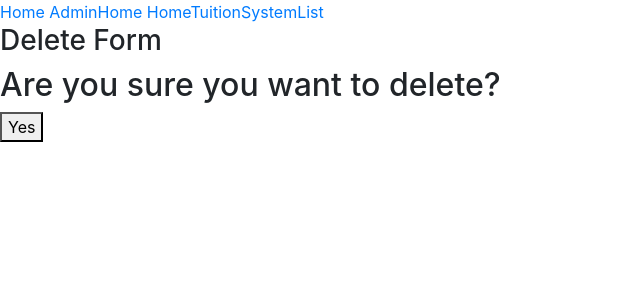
After one commit to Leeza2055/TuitionSystem, a Django app: page /system_admin/1/hometuitionsystem/delete/ in a window 1280 px wide. The commit adds this page. Shown: the top 300 px of the page, without its empty margins (0-640 px from the left). Run offline with Django 3.2, Linux system fonts and the light colour scheme; data comes from the database, SQL or seed files in the repository; both versions use the stored data as it was after the commit; some libraries are stand-ins or nearby versions.

Commit message:
update and delete option added

```diff
--- a/hometuitionsystemapp/urls.py
+++ b/hometuitionsystemapp/urls.py
@@ -10,10 +10,13 @@ urlpatterns = [
     path("system_admin/", AdminHomeView.as_view(), name='adminhome'),
     path("system_admin/hometuitionsystem/create/",
          AdminHomeTuitionSystemCreateView.as_view(), name="adminhometuitionsystemcreate"),
-
     path('system_admin/hometuitionsystem/list/',
          AdminHomeTuitionSystemListView.as_view(), name="adminhometuitionsystemlist"),
     path('system_admin/<int:pk>/hometuitionsystem/detail/',
          AdminHomeTuitionSystemDetailView.as_view(), name="adminhometuitionsystemdetail"),
+    path('system_admin/<int:pk>/hometuitionsystem/update/',
+         AdminHomeTuitionSystemUpdateView.as_view(), name="adminhometuitionsystemupdate"),
+    path('system_admin/<int:pk>/hometuitionsystem/delete/',
+         AdminHomeTuitionSystemDeleteView.as_view(), name="adminhometuitionsystemdelete"),
 
 ]
--- a/hometuitionsystemapp/views.py
+++ b/hometuitionsystemapp/views.py
@@ -29,3 +29,18 @@ class AdminHomeTuitionSystemDetailView(DetailView):
     template_name = "admintemplates/adminhometuitionsystemdetail.html"
     model = HomeTuitionSystem
     context_object_name = "adminhometuitionsystemdetail"
+
+
+class AdminHomeTuitionSystemUpdateView(UpdateView):
+    template_name = "admintemplates/adminhometuitionsystemcreate.html"
+    form_class = HomeTuitionSystemCreateForm
+    success_url = reverse_lazy(
+        "hometuitionsystemapp:adminhometuitionsystemlist")
+    model = HomeTuitionSystem
+
+
+class AdminHomeTuitionSystemDeleteView(DeleteView):
+    template_name = "admintemplates/adminhometuitionsystemdelete.html"
+    success_url = reverse_lazy(
+        "hometuitionsystemapp:adminhometuitionsystemlist")
+    model = HomeTuitionSystem
--- /dev/null
+++ b/templates/admintemplates/adminhometuitionsystemdelete.html
@@ -0,0 +1,10 @@
+{% extends "admintemplates/base.html" %}
+{% load static %}
+{% block content %}
+<h3>Delete Form</h3>
+<form  method="POST">
+	{% csrf_token %}
+	<h2>Are you sure you want to delete?</h2>
+	<button>Yes</button>
+</form>
+{% endblock %}
--- a/templates/admintemplates/adminhometuitionsystemlist.html
+++ b/templates/admintemplates/adminhometuitionsystemlist.html
@@ -13,6 +13,9 @@
 		{% for hometuitionsystem in adminhometuitionsystemlist %}
 		<tr>
 			<td><li><a href="{% url 'hometuitionsystemapp:adminhometuitionsystemdetail' hometuitionsystem.pk %}">{{hometuitionsystem.name}}</td></a></li>
+			<td><a class="btn btn-info" href="{% url 'hometuitionsystemapp:adminhometuitionsystemupdate' hometuitionsystem.pk %}">Update</a></td>
+			<td><a class="btn btn-info" href="{% url 'hometuitionsystemapp:adminhometuitionsystemdelete' hometuitionsystem.pk %}">Delete</a></td>
+
 		</tr>
 		{% endfor %}
 	</tbody>
```
Also changed, not shown: db.sqlite3.
